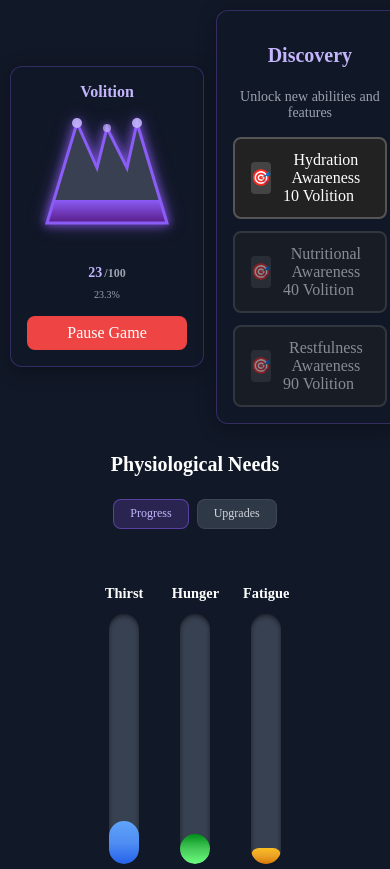
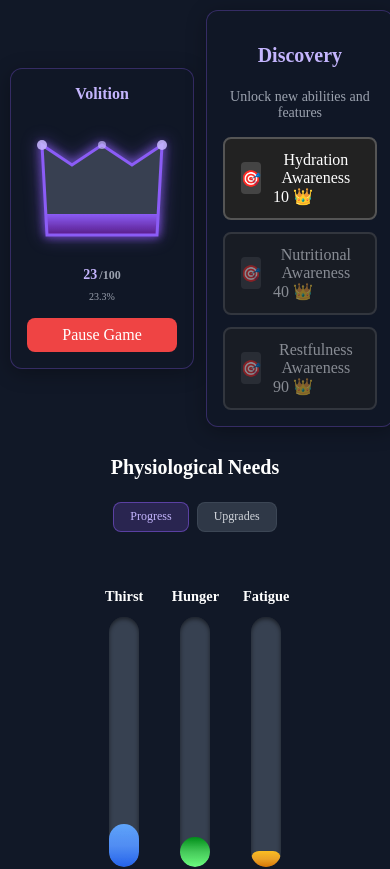
Before and after one commit to BMorin87/delta-drive, a React (Vite) app: page / in a window 390 px wide. Shown: the top 869 px of the page. Built offline with nearby package versions, Linux system fonts and the light colour scheme.

Commit message:
Adjust VolitionCrown to fit better on phones
Added crown emoji to costs to represent volition.

```diff
--- a/src/components/UpgradeItem.jsx
+++ b/src/components/UpgradeItem.jsx
@@ -34,7 +34,7 @@ const UpgradeItem = ({ upgradeId, title, description, onPurchase }) => {
 
         <div className="upgrade-main">
           <div className="upgrade-title">{title}</div>
-          <div className="upgrade-cost">{cost} Volition</div>
+          <div className="upgrade-cost">{cost} 👑</div>
         </div>
       </button>
 
--- a/src/components/VolitionCrown.jsx
+++ b/src/components/VolitionCrown.jsx
@@ -10,9 +10,9 @@ const VolitionCrown = ({ current, max }) => {
       <div className="volition-label">Volition</div>
       <div className="crown-wrapper">
         <svg
-          width="160"
+          width="150"
           height="140"
-          viewBox="0 0 160 140"
+          viewBox="0 0 150 140"
           className="crown-svg"
         >
           <defs>
@@ -36,18 +36,18 @@ const VolitionCrown = ({ current, max }) => {
               </feMerge>
             </filter>
           </defs>
-          {/* Crown shape path with straight diagonal lines to outer peaks */}
+          {/* Crown shape path with adjusted horizontal position to prevent clipping */}
           <path
-            d="M20 110 L50 10 L70 55 L80 15 L100 55 L110 10 L140 110 Z"
+            d="M20 120 L15 30 L45 50 L75 30 L105 50 L135 30 L130 120 Z"
             fill="url(#crownGradient)"
             stroke="#8b5cf6"
             strokeWidth="3"
             filter="url(#crownGlow)"
           />
-          {/* Crown gems - positioned exactly at the peak tops */}
-          <circle cx="50" cy="10" r="5" fill="#c4b5fd" opacity="0.9" />
-          <circle cx="80" cy="15" r="4" fill="#c4b5fd" opacity="0.7" />
-          <circle cx="110" cy="10" r="5" fill="#c4b5fd" opacity="0.9" />
+          {/* Crown gems - adjusted for new peak positions */}
+          <circle cx="15" cy="30" r="5" fill="#c4b5fd" opacity="0.9" />
+          <circle cx="75" cy="30" r="4" fill="#c4b5fd" opacity="0.7" />
+          <circle cx="135" cy="30" r="5" fill="#c4b5fd" opacity="0.9" />
         </svg>
       </div>
       <div className="volition-values">
--- a/src/components/physiological/PhysiologicalPanel.jsx
+++ b/src/components/physiological/PhysiologicalPanel.jsx
@@ -83,7 +83,7 @@ const PhysiologicalPanel = () => {
       return {
         text: `${
           actionType.charAt(0).toUpperCase() + actionType.slice(1)
-        } (${cost}v)`,
+        } (${cost} 👑)`,
         disabled: false,
         className: `action-button ${actionType}-button`,
       };
```
